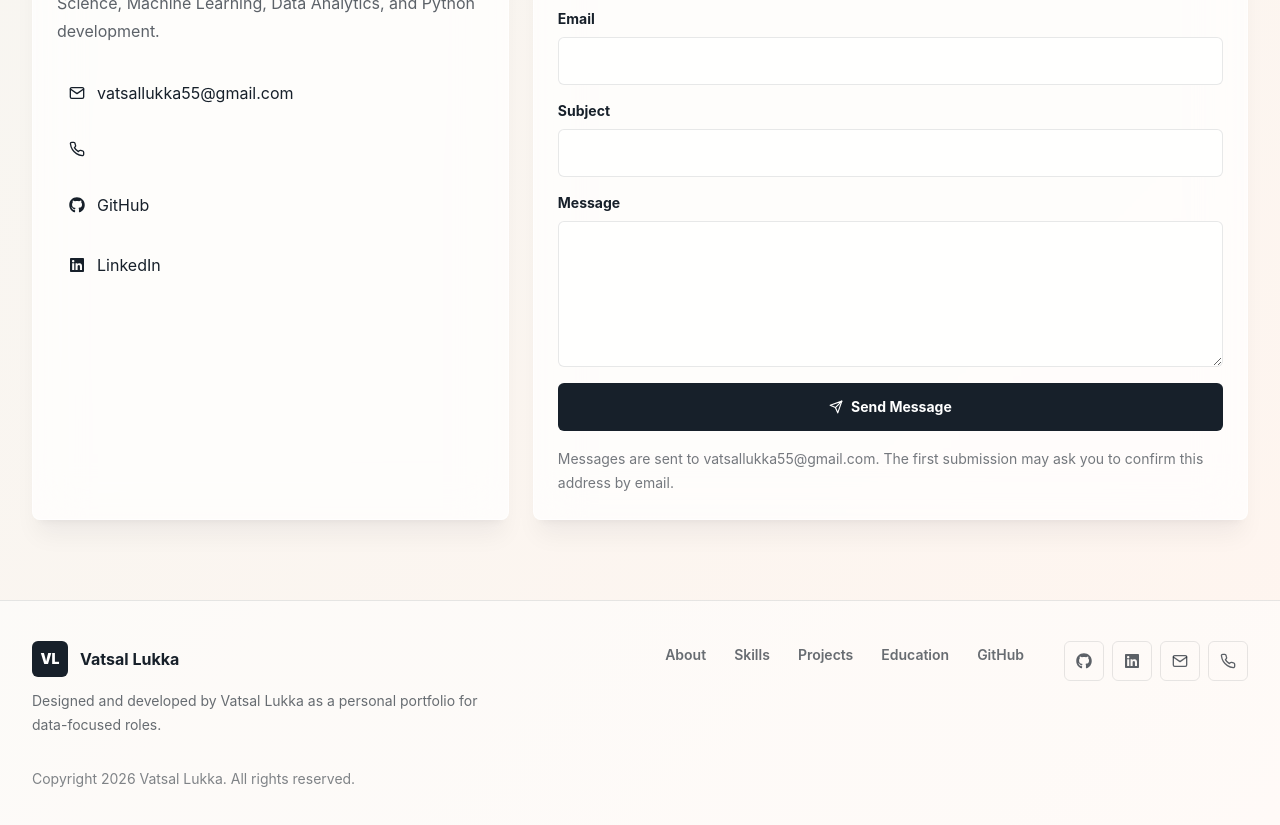
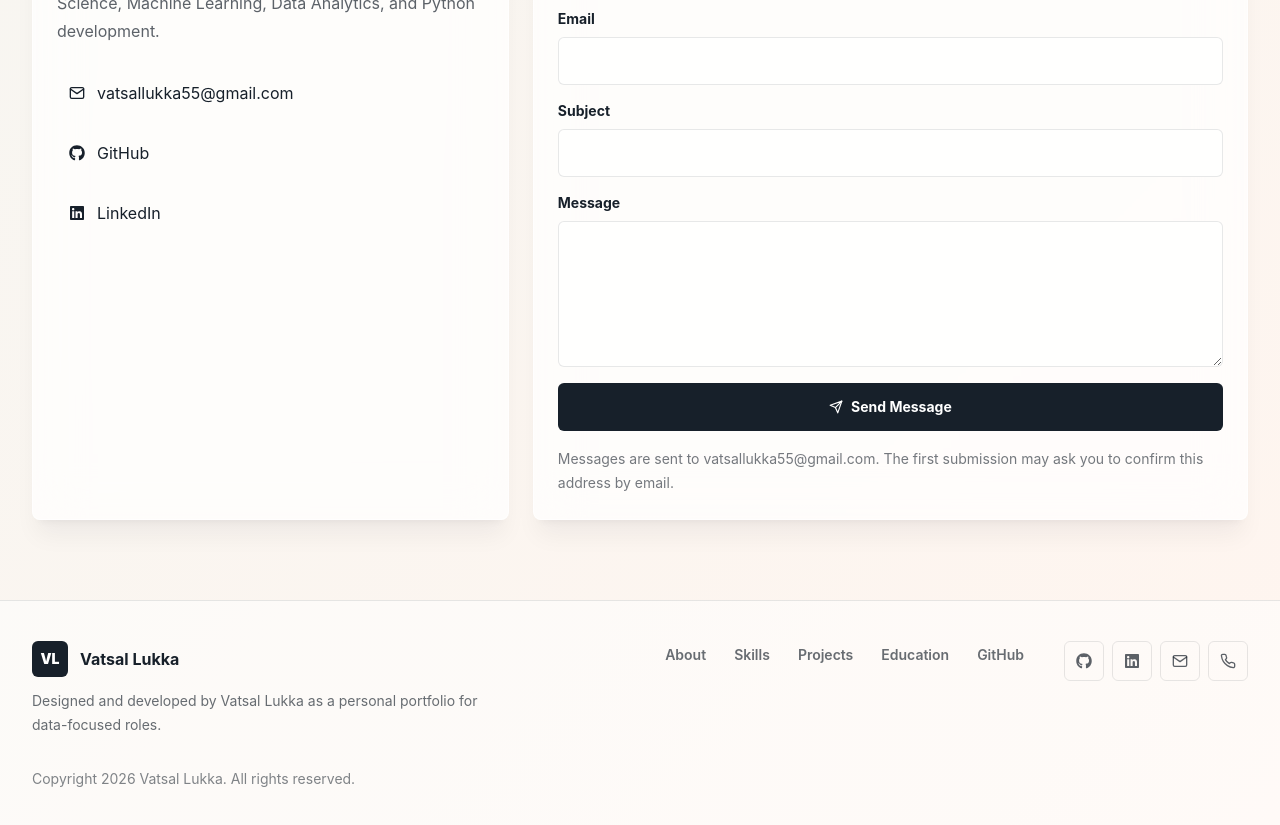
Before and after one commit to vatsal-lukka/python-data-science-portfolio, a Next.js app: page / in a window 1280 px wide. Shown: the part 7740-8565 px from the top of the page. Built offline with nearby package versions, Linux system fonts and the light colour scheme.

Commit message:
Update contact.tsx

```diff
--- a/components/sections/contact.tsx
+++ b/components/sections/contact.tsx
@@ -31,13 +31,7 @@ export function Contact() {
               <FiMail aria-hidden />
               {profile.email}
             </a>
-            <a
-              href={profile.phoneHref}
-              className="focus-ring flex items-center gap-3 rounded-md p-3 hover:bg-white/55 dark:hover:bg-white/5"
-            >
-              <FiPhone aria-hidden />
-              {profile.phone}
-            </a>
+
             <a
               href={profile.github}
               target="_blank"
```
